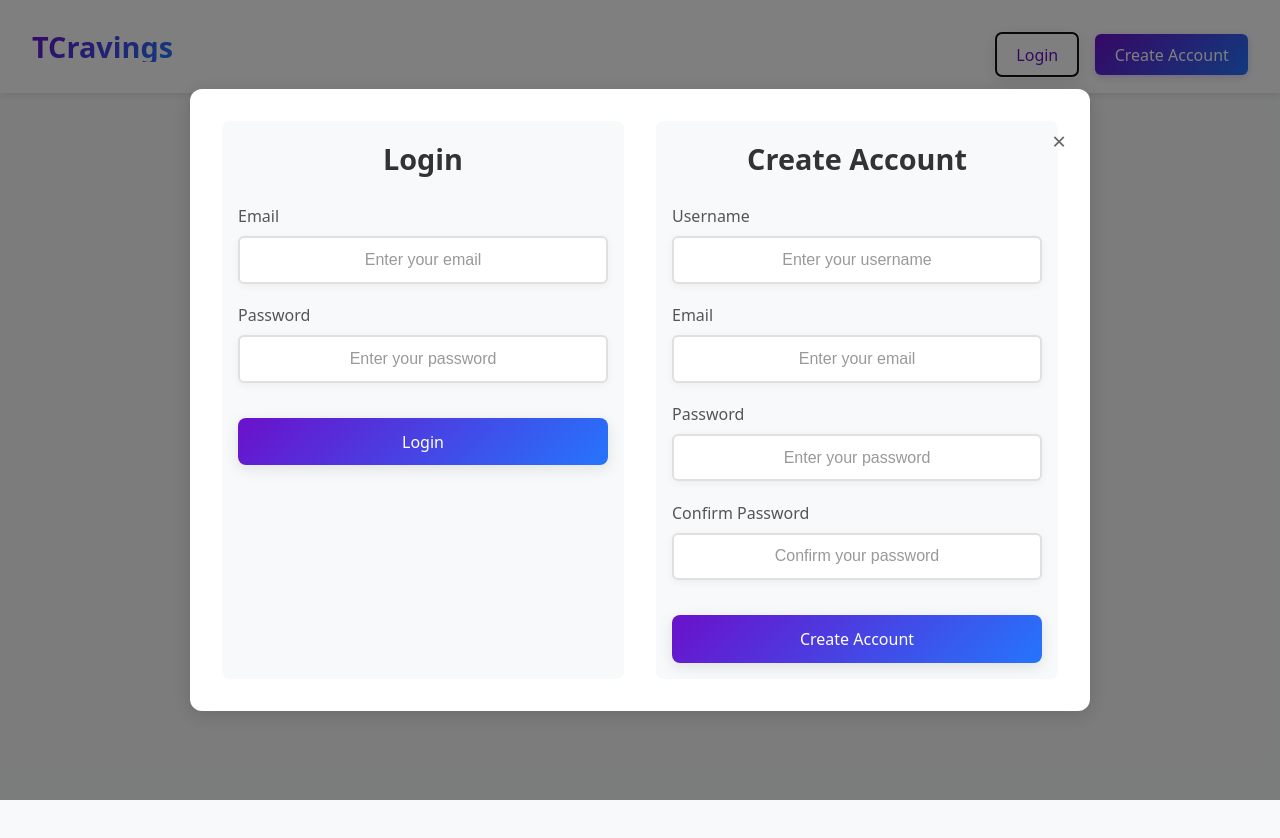
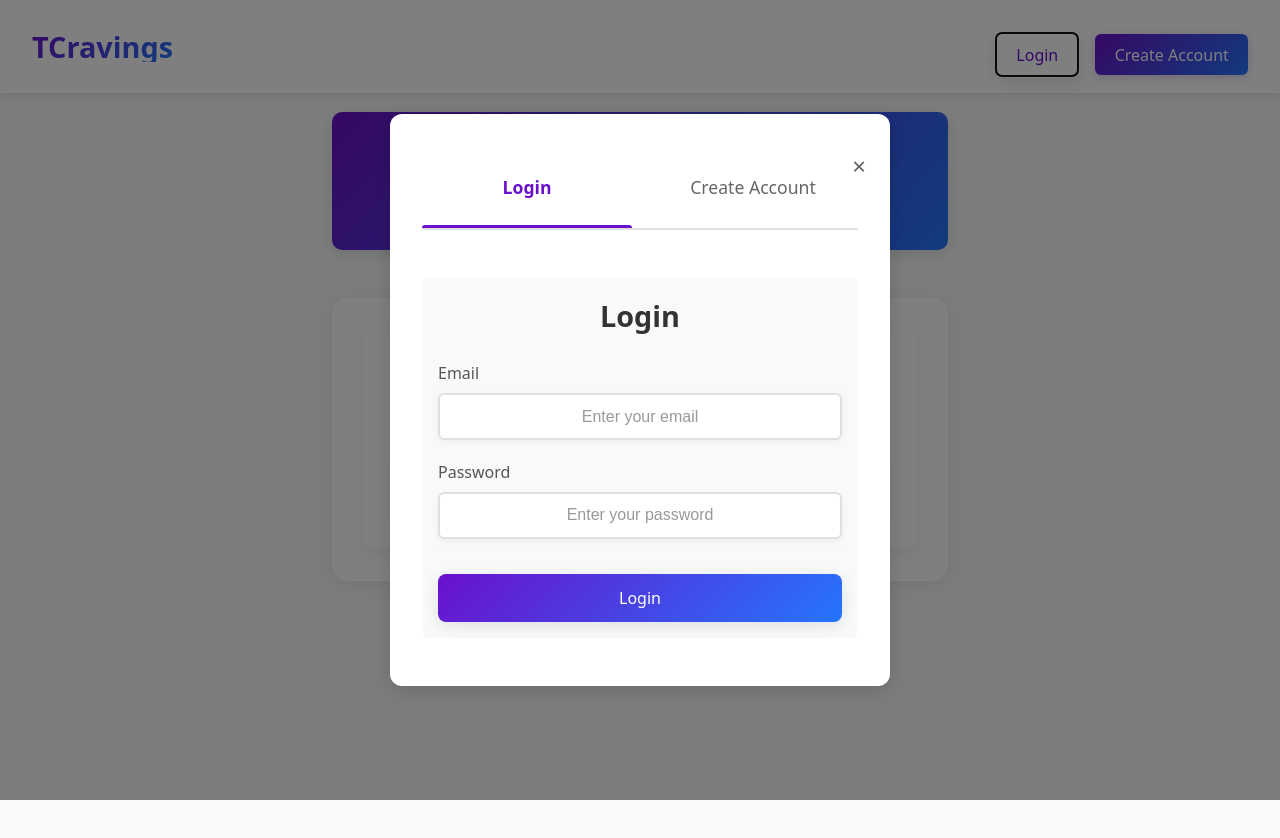
Before and after one commit to vincenttwizere/Typing-Cravings, a React (Vite) app: page / in a window 1280 px wide. Both pictures are taken after a click on the button "Login". Shown: the top 838 px of the page. Built offline with nearby package versions, Linux system fonts and the light colour scheme.

Commit message:
Add toggle-based authentication form

```diff
--- a/src/App.css
+++ b/src/App.css
@@ -477,19 +477,59 @@ button:active {
   padding: 2rem;
   border-radius: 12px;
   width: 90%;
-  max-width: 900px;
+  max-width: 500px;
   position: relative;
   box-shadow: 0 4px 20px rgba(0, 0, 0, 0.15);
 }
 
-.auth-forms-container {
+.auth-toggle {
   display: flex;
-  gap: 2rem;
-  justify-content: space-between;
+  gap: 1rem;
+  margin-bottom: 2rem;
+  border-bottom: 2px solid #e0e0e0;
+  padding-bottom: 1rem;
+}
+
+.toggle-btn {
+  flex: 1;
+  padding: 0.8rem;
+  font-size: 1.1rem;
+  background: none;
+  border: none;
+  color: #666;
+  cursor: pointer;
+  transition: all 0.3s ease;
+  position: relative;
+  box-shadow: none;
+}
+
+.toggle-btn:hover {
+  color: #6a11cb;
+  transform: none;
+  box-shadow: none;
+}
+
+.toggle-btn.active {
+  color: #6a11cb;
+  font-weight: 600;
+}
+
+.toggle-btn.active::after {
+  content: '';
+  position: absolute;
+  bottom: -1rem;
+  left: 0;
+  right: 0;
+  height: 3px;
+  background: #6a11cb;
+  border-radius: 3px 3px 0 0;
+}
+
+.auth-form-container {
+  padding: 1rem 0;
 }
 
 .auth-form-section {
-  flex: 1;
   padding: 1rem;
   border-radius: 8px;
   background: #f8f9fa;
@@ -583,9 +623,13 @@ button:active {
     padding: 1.5rem;
   }
 
-  .auth-forms-container {
-    flex-direction: column;
-    gap: 1rem;
+  .auth-toggle {
+    gap: 0.5rem;
+  }
+
+  .toggle-btn {
+    padding: 0.6rem;
+    font-size: 1rem;
   }
 
   .auth-form-section {
--- a/src/components/AuthForms.jsx
+++ b/src/components/AuthForms.jsx
@@ -1,6 +1,7 @@
 import React, { useState } from 'react'
 
 const AuthForms = ({ onClose }) => {
+  const [activeForm, setActiveForm] = useState('login')
   const [formData, setFormData] = useState({
     login: {
       email: '',
@@ -55,8 +56,24 @@ const AuthForms = ({ onClose }) => {
     <div className="auth-modal">
       <div className="auth-content">
         <button className="close-btn" onClick={onClose}>&times;</button>
-        <div className="auth-forms-container">
-          {/* Login Form */}
+
+        <div className="auth-toggle">
+          <button
+            className={`toggle-btn ${activeForm === 'login' ? 'active' : ''}`}
+            onClick={() => setActiveForm('login')}
+          >
+            Login
+          </button>
+          <button
+            className={`toggle-btn ${activeForm === 'signup' ? 'active' : ''}`}
+            onClick={() => setActiveForm('signup')}
+          >
+            Create Account
+          </button>
+        </div>
+
+        <div className="auth-form-container">
+          {activeForm === 'login' ? (
             <div className="auth-form-section">
               <h2>Login</h2>
               {error && <div className="error-message">{error}</div>}
@@ -92,8 +109,7 @@ const AuthForms = ({ onClose }) => {
                 </button>
               </form>
             </div>
-
-          {/* Signup Form */}
+          ) : (
             <div className="auth-form-section">
               <h2>Create Account</h2>
               {error && <div className="error-message">{error}</div>}
@@ -155,6 +171,7 @@ const AuthForms = ({ onClose }) => {
                 </button>
               </form>
             </div>
+          )}
         </div>
       </div>
     </div>
```
Lines whose indentation alone changed are shown as unchanged.
